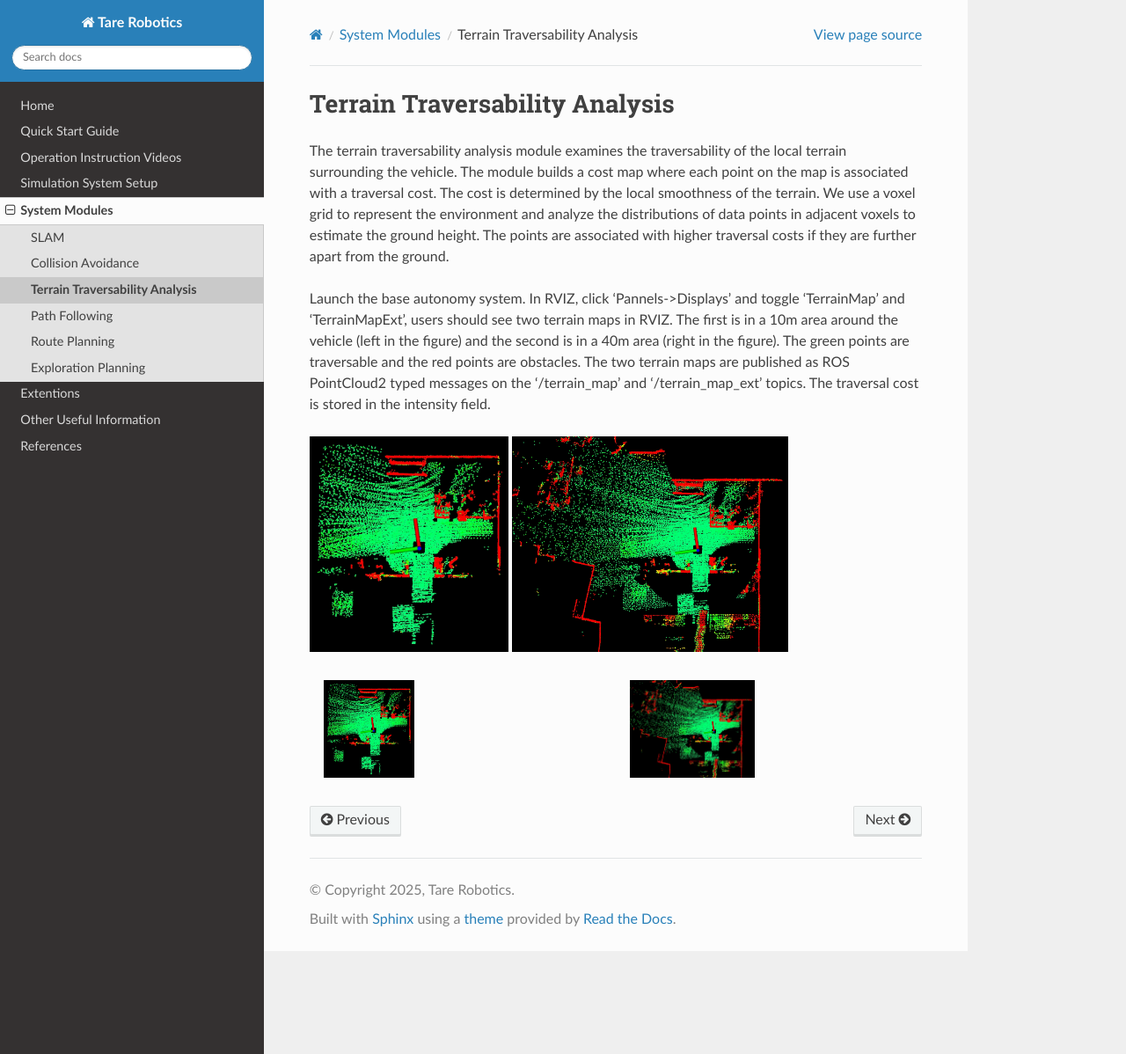
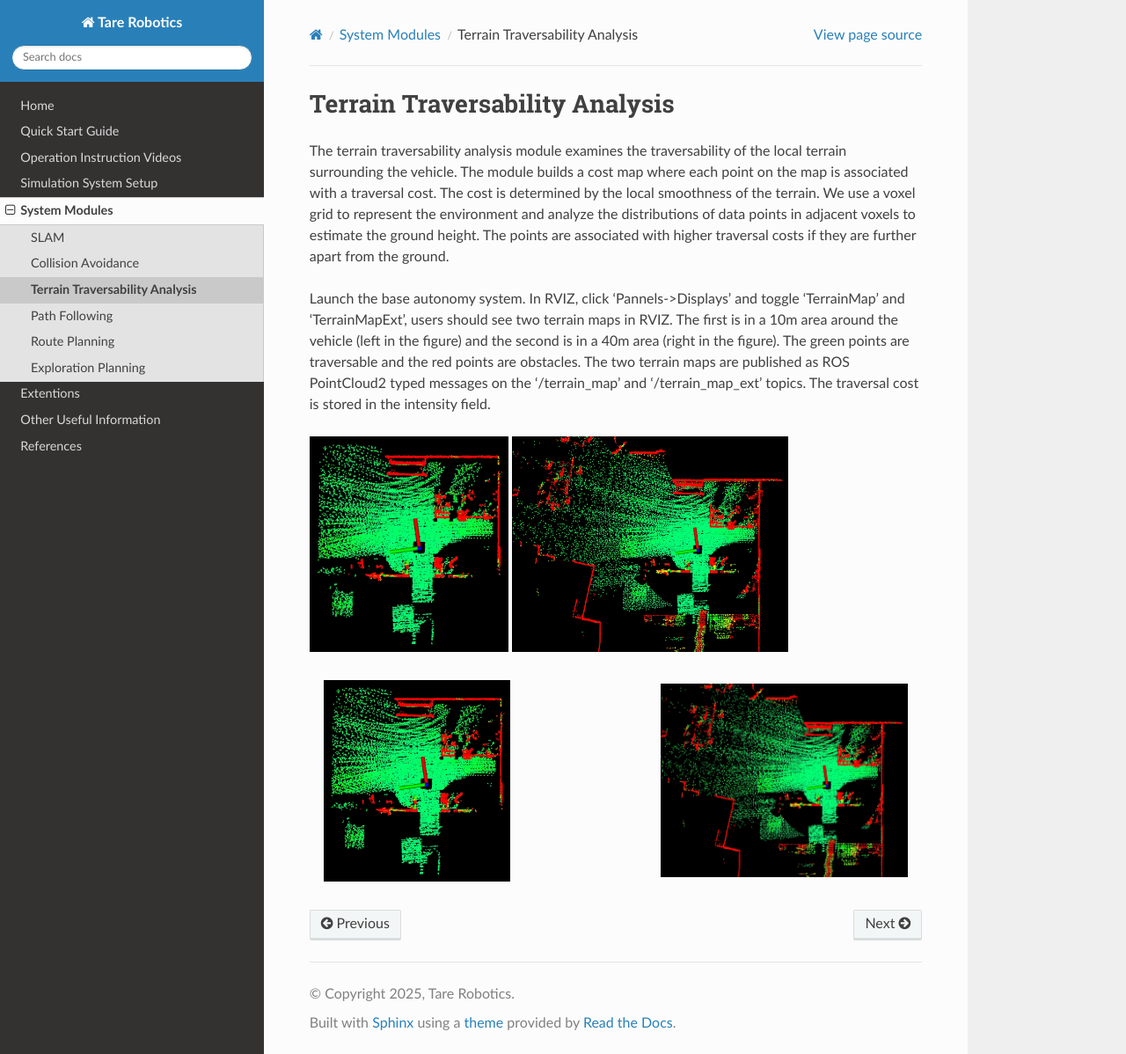
Before and after one commit to caochao39/tarerobotics, a Sphinx documentation site: the page built from docs/source/system_modules/terrain_traversability_analysis.rst, in a window 1280 px wide and 1198 px high. Shown: the whole window at 88% size. Built offline with Sphinx 7.4.7 and the Read the Docs theme 3.1.0, drawn with Linux system fonts in a browser that asks for light colours.

Commit message:
adjust figure spacing

```diff
--- a/docs/source/system_modules/terrain_traversability_analysis.rst
+++ b/docs/source/system_modules/terrain_traversability_analysis.rst
@@ -15,11 +15,12 @@ Launch the base autonomy system. In RVIZ, click 'Pannels->Displays' and toggle '
 
 
 .. list-table::
-   :widths: 50 50
+   :widths: 35 20 45
    :align: center
    :class: no-border
 
    * - .. image:: ../images/image1.jpg
-         :width: 32.5%
+         :width: 100%
+     -
      - .. image:: ../images/image13.jpg
-         :width: 45%
+         :width: 100%
```
